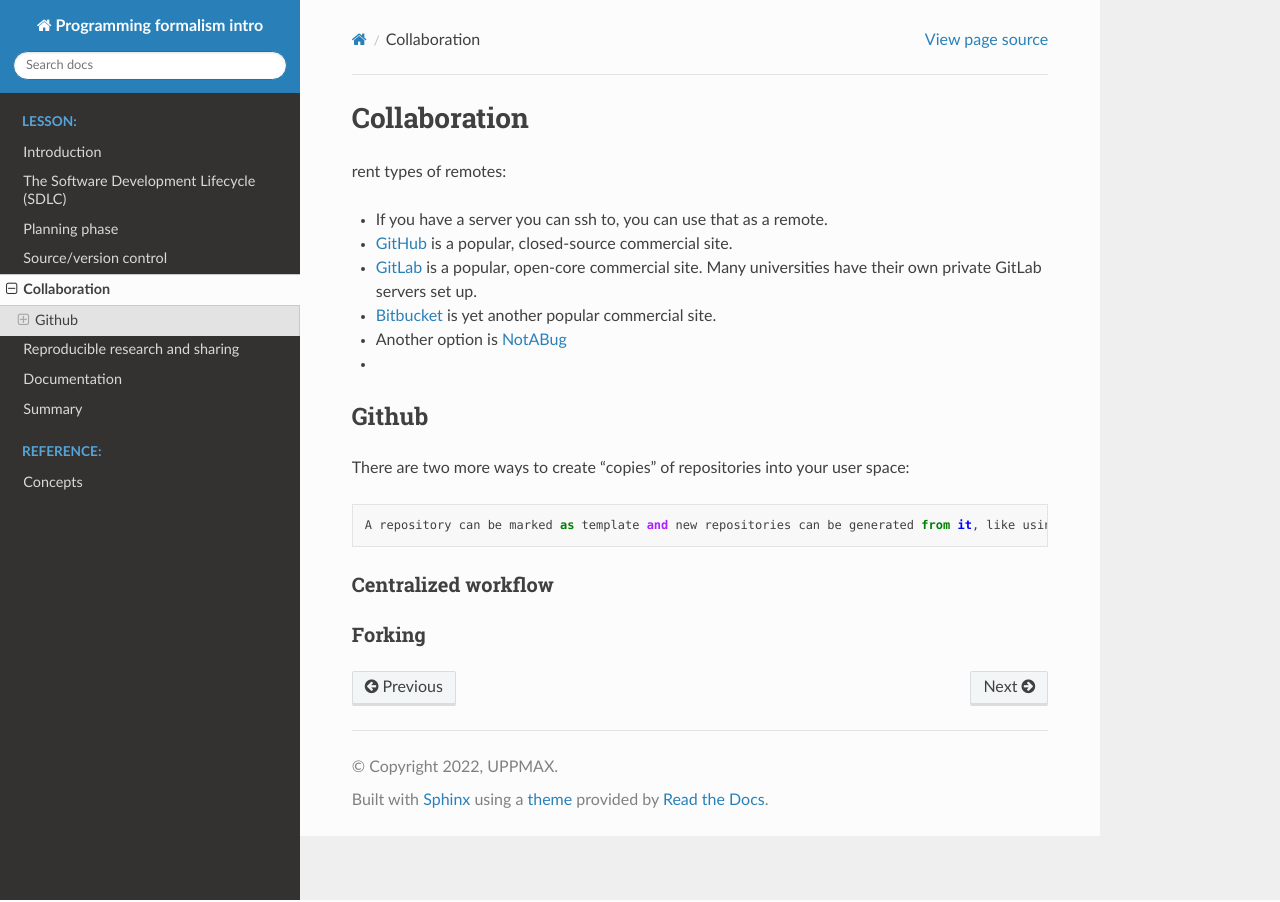
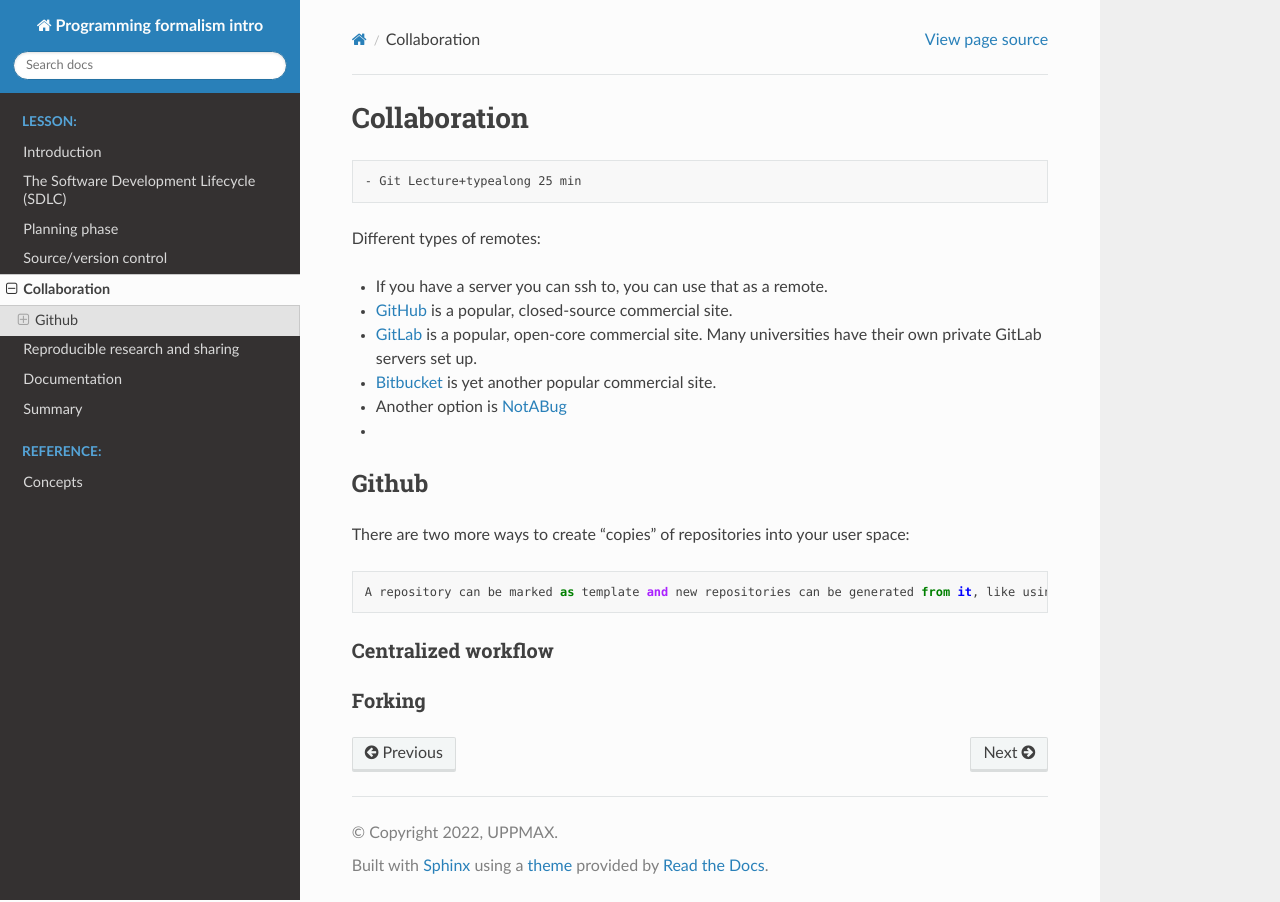
Before and after one commit to UPPMAX/programming_formalisms_intro, a Sphinx documentation site: the page built from doc/collab.md, in a window 1280 px wide. Built offline with Sphinx 7.4.7 and the Read the Docs theme 2.0.0, drawn with Linux system fonts in a browser that asks for light colours; pages that are not in the unit, such as notebooks, are missing from menus.

Commit message:
Update collab.md

````diff
--- a/doc/collab.md
+++ b/doc/collab.md
@@ -1,6 +1,12 @@
 # Collaboration
 
-rent types of remotes:
+
+```{instructor-note}
+- Git Lecture+typealong 25 min
+
+```
+
+Different types of remotes:
 - If you have a server you can ssh to, you can use that as a remote.
 - [GitHub](https://github.com) is a popular, closed-source commercial site.
 - [GitLab](https://about.gitlab.com) is a popular, open-core
````
